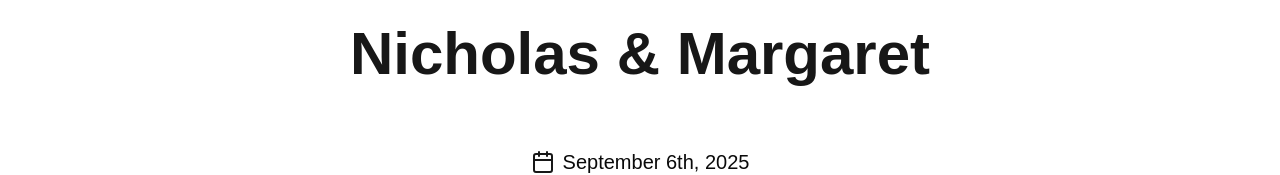
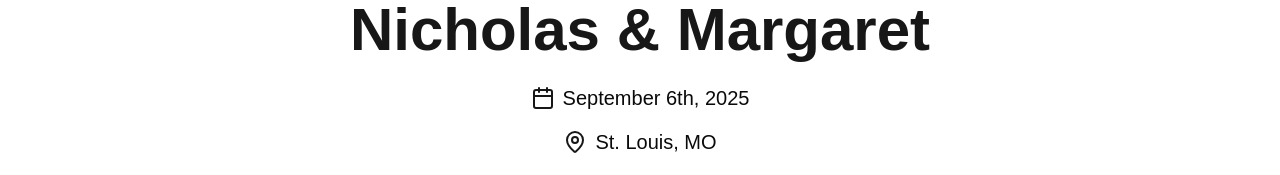
Before and after one commit to psnail273/hardybert-party, a Next.js app: page / in a window 1280 px wide. Shown: the top 175 px of the page. Built offline with nearby package versions, Linux system fonts and the light colour scheme.

Commit message:
Updated spacing

```diff
--- a/components/app-page.tsx
+++ b/components/app-page.tsx
@@ -9,8 +9,8 @@ import { WEDDING_DATE, WEDDING_LOCATION } from '@/lib/constants'
 export function HomePage() {
   return (
     <div className="min-h-screen bg-background flex flex-col">
-      <header className="py-6 text-center">
-        <h1 className="text-4xl md:text-6xl font-bold mb-4 text-primary">Nicholas & Margaret</h1>
+      <header className="text-center">
+        <h1 className="text-4xl md:text-6xl font-bold text-primary">Nicholas & Margaret</h1>
       </header>
 
       <main className="flex-grow">
@@ -40,13 +40,14 @@ export function HomePage() {
         </nav>
 
         <section className="container mx-auto px-4 py-12">
-          <div className="relative h-[60vh] max-w-5xl mx-auto">
+          <div className="relative w-full aspect-[16/9] max-w-5xl mx-auto">
             <Image
               src="/HardyBertTree.jpg"
               alt="Nicholas and Margaret"
-              layout="fill"
-              objectFit="cover"
-              className="rounded-lg"
+              fill
+              sizes="(max-width: 1024px) 100vw, 1024px"
+              priority
+              className="rounded-lg object-cover"
             />
           </div>
         </section>
```
